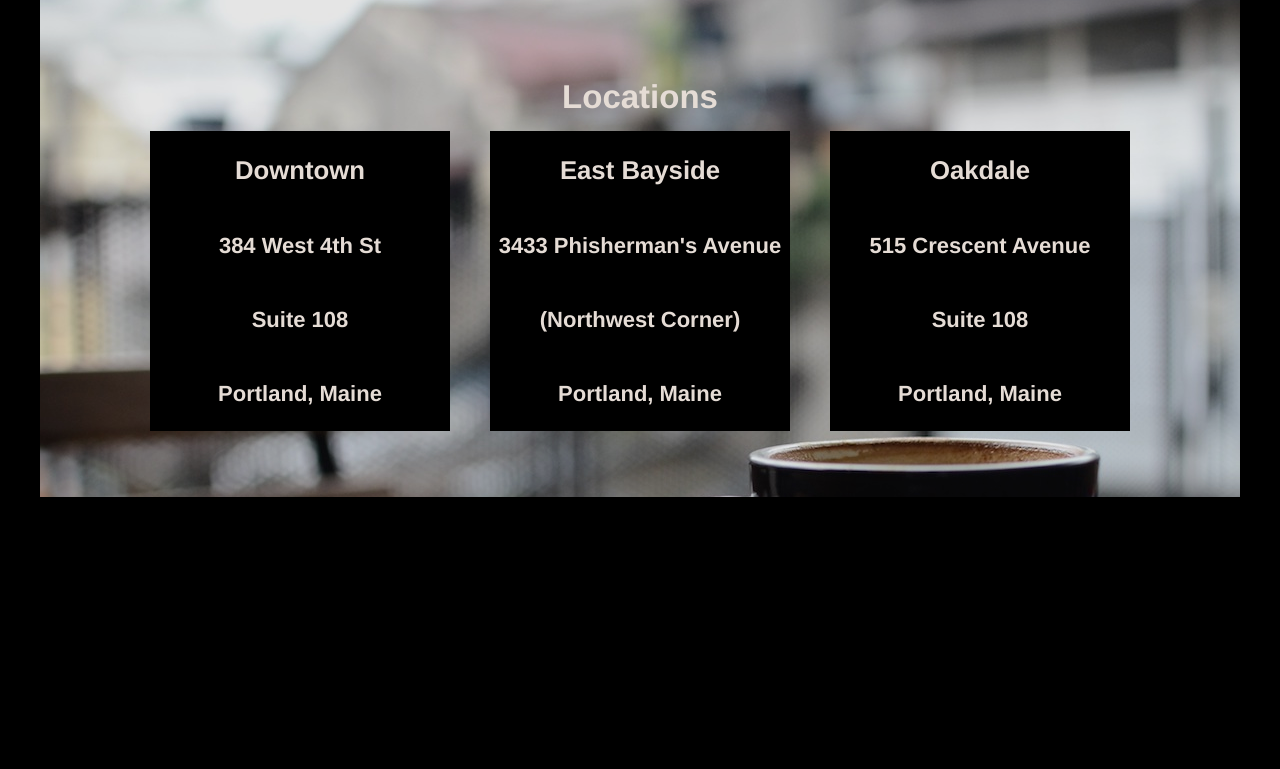
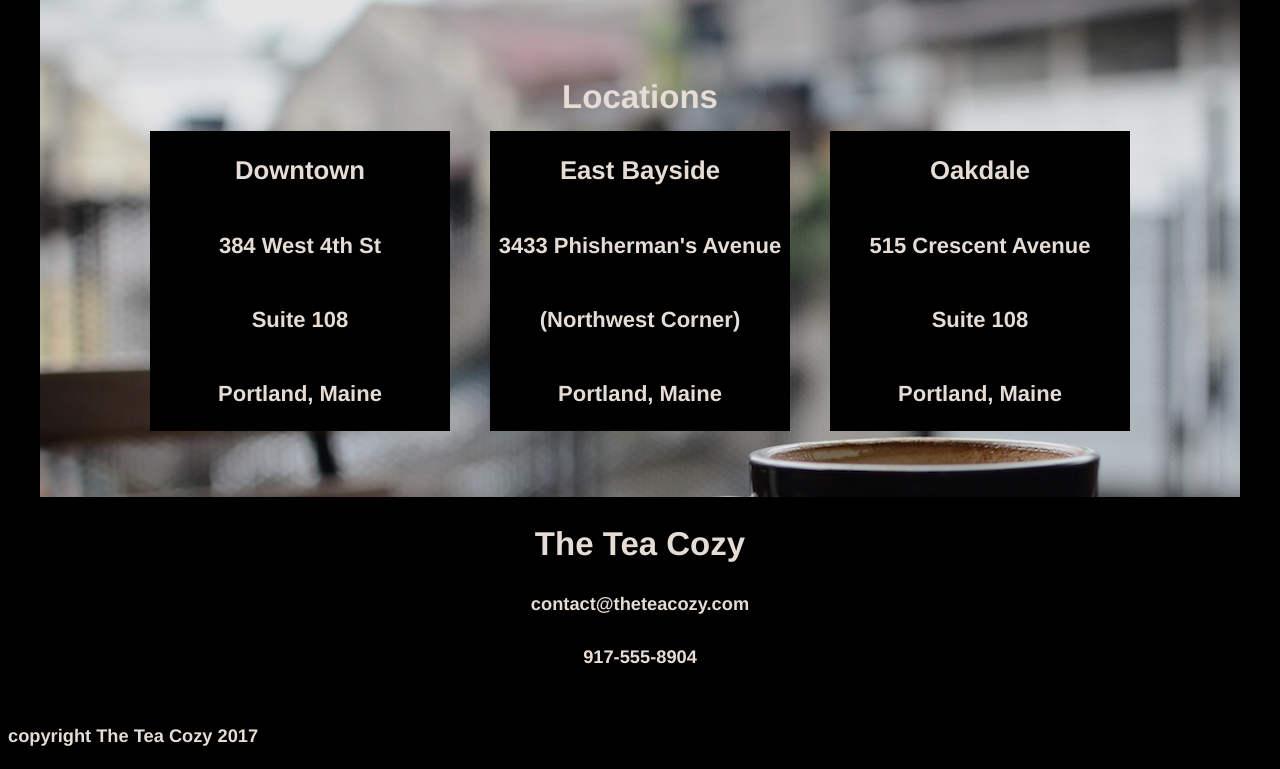
Before and after one commit to martin-jacob13/tea-cozy, a plain HTML site: page index.html in a window 1280 px wide. Shown: the part 1483-2252 px from the top of the page. Before the commit the page ends 1988 px from the top, so only its background shows below. Drawn offline with Linux system fonts and the light colour scheme.

Commit message:
Complete and format page v 1.0

```diff
--- a/index.html
+++ b/index.html
@@ -11,7 +11,7 @@
       <nav>
         <span><a href=#mission>Mission</a></span>
         <span><a href=#month-link>Featured Tea</a></span>
-        <span><a href=#location>Locations</a></span>
+        <span><a href=#location-link>Locations</a></span>
       </nav>
     </header>
 
@@ -58,6 +58,7 @@
       </section>
 
       <!--Location Section-->
+      <a id="location-link"></a>
       <section id="location">
         <h2 class="title">Locations</h2>
         <div class="places">
@@ -82,5 +83,16 @@
         </div>
       </section>
     </main>
+
+    <!--Page Footer-->
+    <footer>
+      <div class="title">
+        <h2>The Tea Cozy</h2>
+        <h5>contact@theteacozy.com</h5>
+        <h5>917-555-8904</h5>
+      </div>
+      <h5 class="copyright">copyright The Tea Cozy 2017</h5>
+      <p> </p>
+    </footer>
   </body>
 </html>
--- a/resources/css/style.css
+++ b/resources/css/style.css
@@ -111,3 +111,19 @@ main{
 #location .places figure h3, #location .places figure h4{
   margin: auto;
 }
+
+footer{
+  margin: 0px;
+}
+
+footer .title{
+  height: 200px;
+  padding: 0px;
+  margin: 0px;
+}
+
+footer .copyright{
+  text-align: left;
+  margin-left: 20px;
+  margin: 0px;
+}
```
